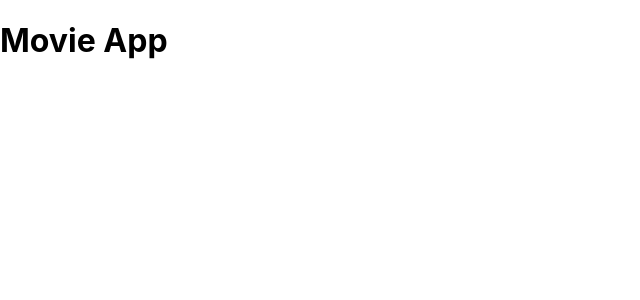
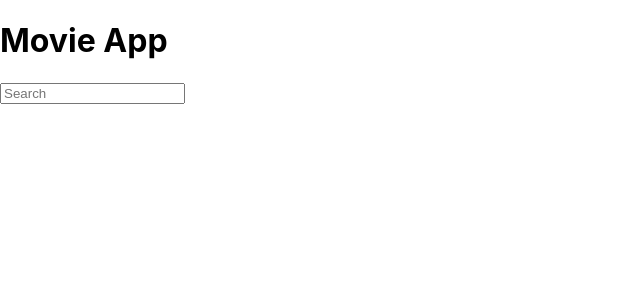
Before and after one commit to JorgeGWD/movie-app, a React (Create React App) app: page / in a window 1280 px wide. Shown: the top 300 px of the page, without its empty margins (0-640 px from the left). Built offline with nearby package versions, Linux system fonts and the light colour scheme.

Commit message:
Create Search component

```diff
--- a/src/App.js
+++ b/src/App.js
@@ -1,11 +1,17 @@
 import React from 'react'
+import Search from './components/Search'
 
 function App() {
+
+
     return (
         <div className="App">
             <header className="App-header">
                 <h1>Movie App</h1>
             </header>
+            <main>
+                <Search />
+            </main>
         </div>
     );
 }
--- /dev/null
+++ b/src/components/Search.js
@@ -0,0 +1,11 @@
+import React from 'react'
+
+function Search() {
+    return (
+        <section className="search-box">
+            <input type="text" className="search-bar" placeholder="Search" />
+        </section>
+    )
+}
+
+export default Search
```
Lines whose indentation alone changed are shown as unchanged.
